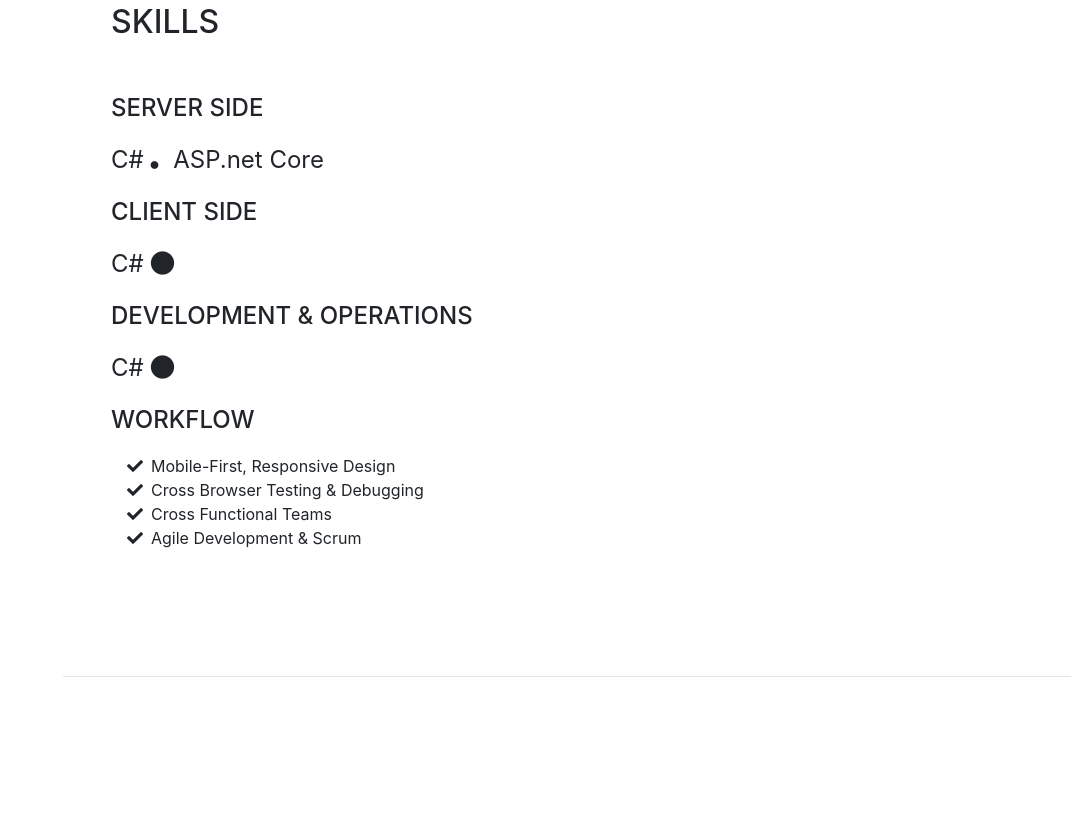
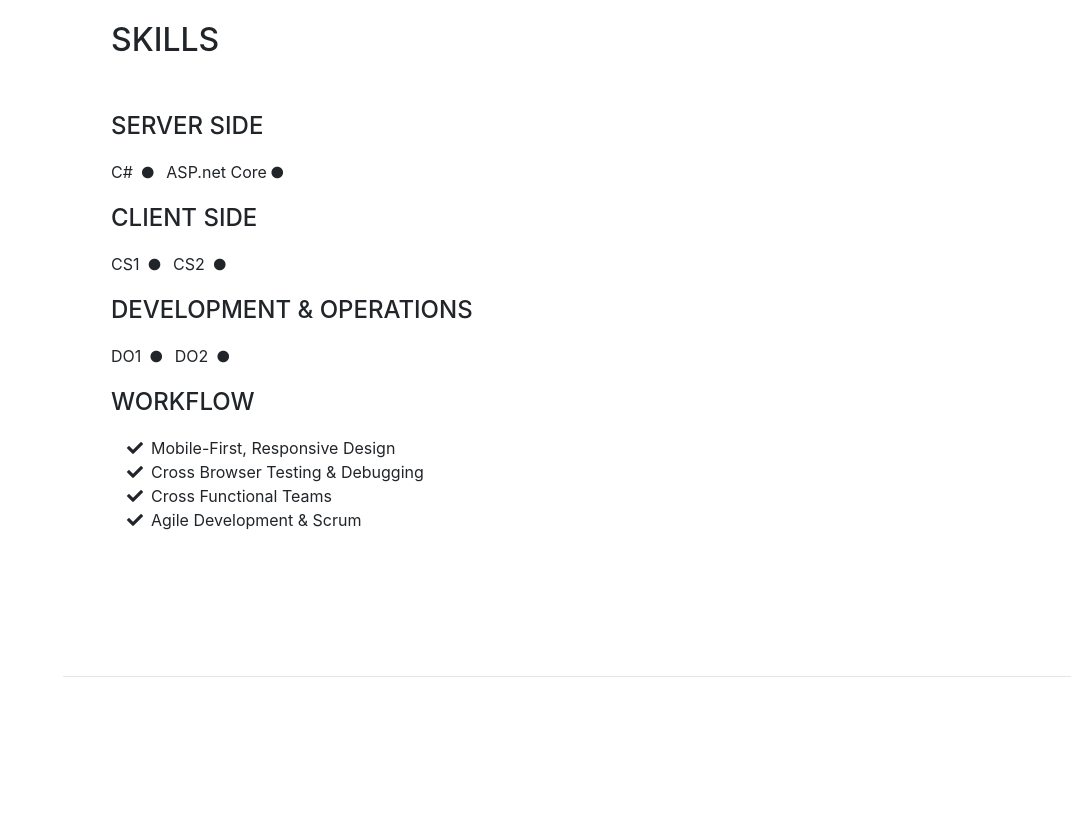
Before and after one commit to iangmoss/IGMCV2019, a website with bundled scripts: page index.html in a window 1280 px wide. Shown: the part 5505-6320 px from the top of the page, without its empty margins (209-1280 px from the left). Built offline with nearby package versions, Linux system fonts and the light colour scheme; files whose address does not match are found by name; a web font is replaced by a local one.

Commit message:
Styling font awsome circle

```diff
--- a/css/resume.css
+++ b/css/resume.css
@@ -75,11 +75,16 @@ p.lead {
   background-color: #659DBD;
 }
 
-.dev-icons {
+.skills-size {
   font-size: 1rem;
 }
 
-.dev-icons .list-inline-item i:hover {
+.cirlce-style {
+  font-size: 0.3rem;
+  vertical-align: middle;
+}
+
+.skills-size .list-inline-item i:hover {
   color: #659DBD;
 }
 
--- a/index.html
+++ b/index.html
@@ -288,27 +288,32 @@
                 <h2 class="mb-5">Skills</h2>
 
                 <div class="subheading mb-3">Server Side</div>
-                <ul class="list-inline dev-icons">
+                <ul class="list-inline skills-size">
                     <li class="list-inline-item">
-                        C# <i class="fas fa-circle fa-xs" style="font-size: 0.5rem"></i>
+                        C# &nbsp;<i class="fas fa-circle fa-xs cirlce-style"></i>
                     </li>
-
                     <li class="list-inline-item">
-                        ASP.net Core
+                        ASP.net Core <i class="fas fa-circle fa-xs cirlce-style"></i>
                     </li>
                 </ul>
 
                 <div class="subheading mb-3">Client Side</div>
-                <ul class="list-inline dev-icons">
+                <ul class="list-inline skills-size">
                     <li class="list-inline-item">
-                        C# <i class="fas fa-circle"></i>
+                        CS1 &nbsp;<i class="fas fa-circle fa-xs cirlce-style"></i>
+                    </li>
+                    <li class="list-inline-item">
+                        CS2 &nbsp;<i class="fas fa-circle fa-xs cirlce-style"></i>
                     </li>
                 </ul>
 
                 <div class="subheading mb-3">Development &amp; Operations</div>
-                <ul class="list-inline dev-icons">
+                <ul class="list-inline skills-size">
                     <li class="list-inline-item">
-                        C# <i class="fas fa-circle"></i>
+                        DO1 &nbsp;<i class="fas fa-circle fa-xs cirlce-style"></i>
+                    </li>
+                    <li class="list-inline-item">
+                        DO2 &nbsp;<i class="fas fa-circle fa-xs cirlce-style"></i>
                     </li>
                 </ul>
 
```
Also changed, not shown: css/resume.min.css.
